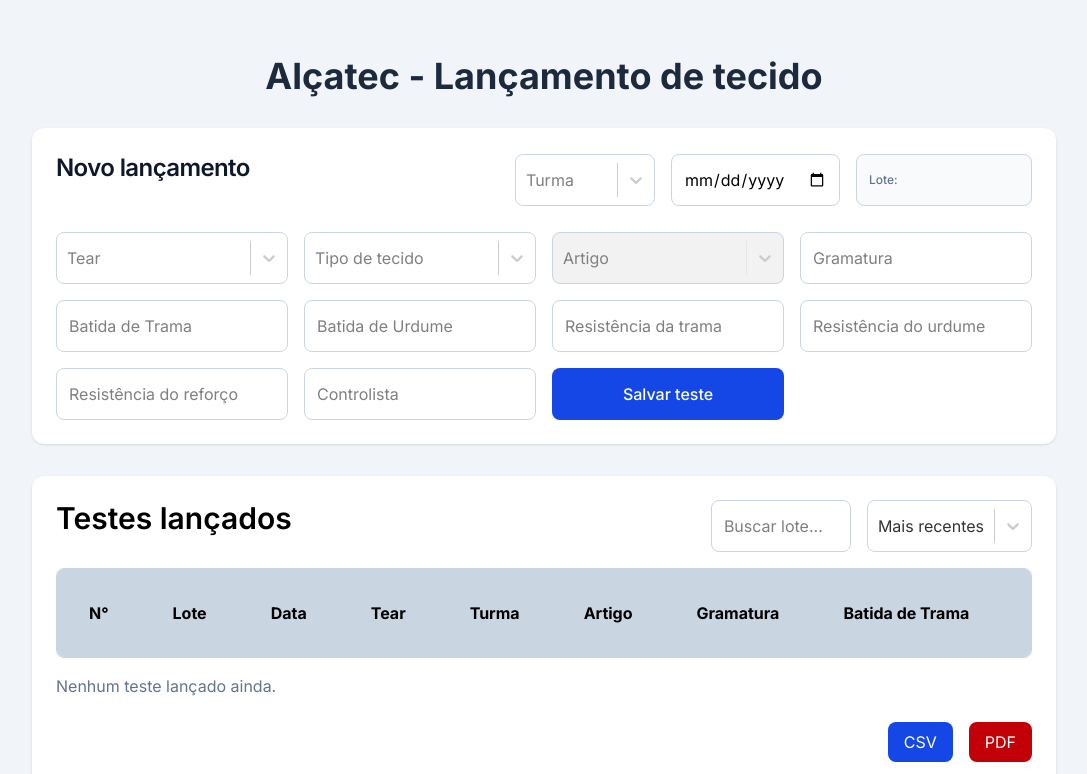
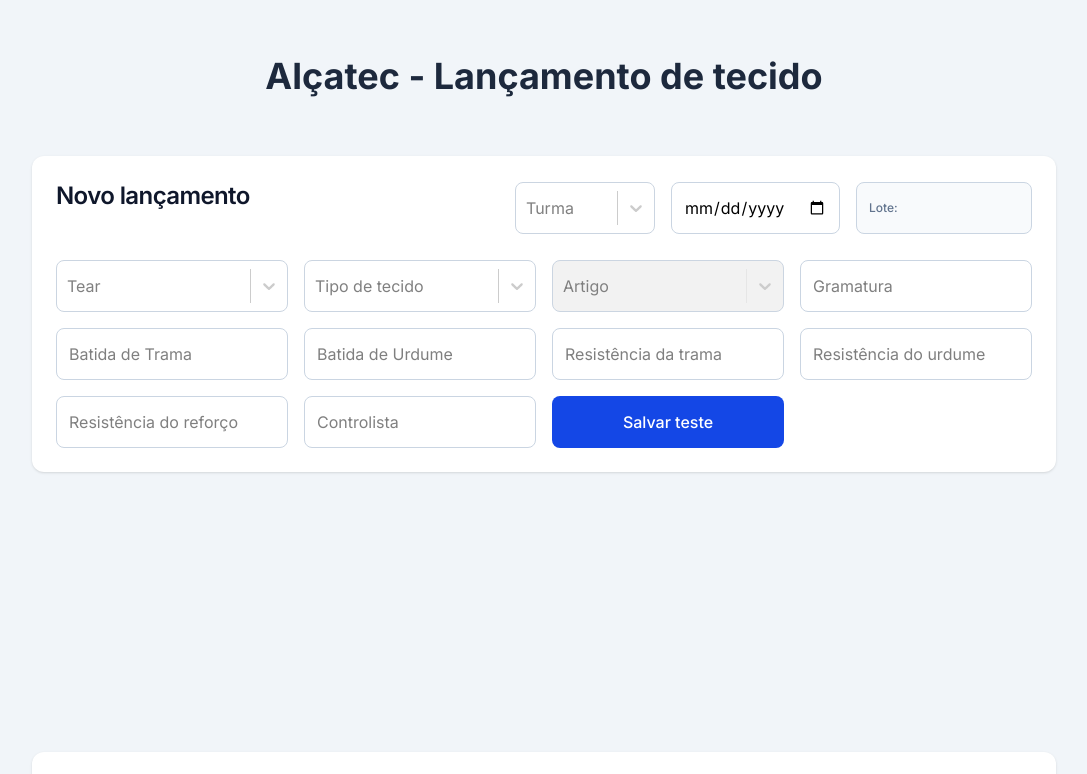
Before and after one commit to davifreitascript/sistema-qualidade, a React (Vite) app: page / in a window 1280 px wide. Shown: the top 774 px of the page, without its empty margins (96-1183 px from the left). Built offline with nearby package versions, Linux system fonts and the light colour scheme.

Commit message:
Maior espaçamento entre o formulário e a tabela aplicado.

```diff
--- a/src/components/FormularioTeste.tsx
+++ b/src/components/FormularioTeste.tsx
@@ -71,7 +71,7 @@
   return (
     <form
       onSubmit={salvarTeste}
-      className="mb-8 rounded-xl bg-white p-6 shadow">
+      className="md:mt-15 md:mb-70 mb-24 rounded-xl bg-white p-6 shadow">
 
       <div className="mb-6 flex flex-col gap-3 md:flex-row md:items-center md:justify-between">
         <h2 className="mb-6 text-2xl font-semibold text-center md:text-left tracking-tight text-slate-900">Novo lançamento</h2>
```
